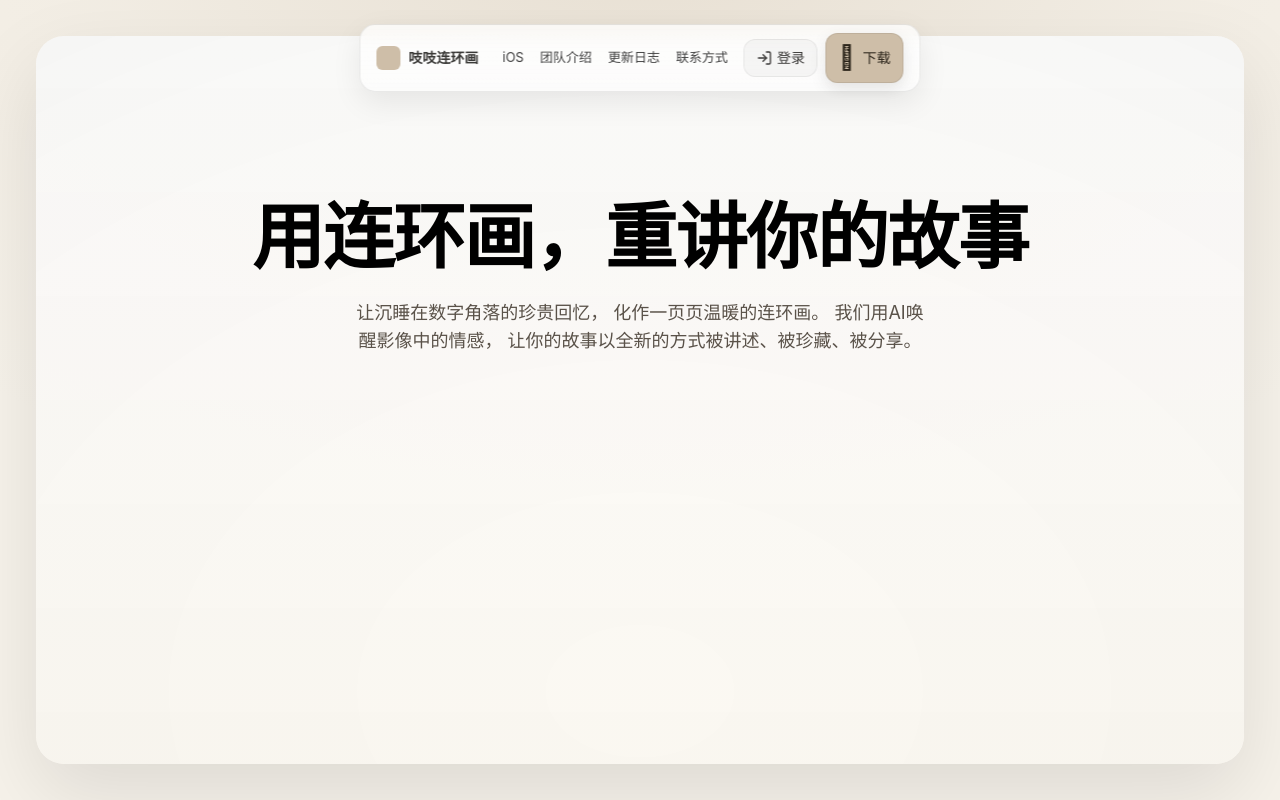
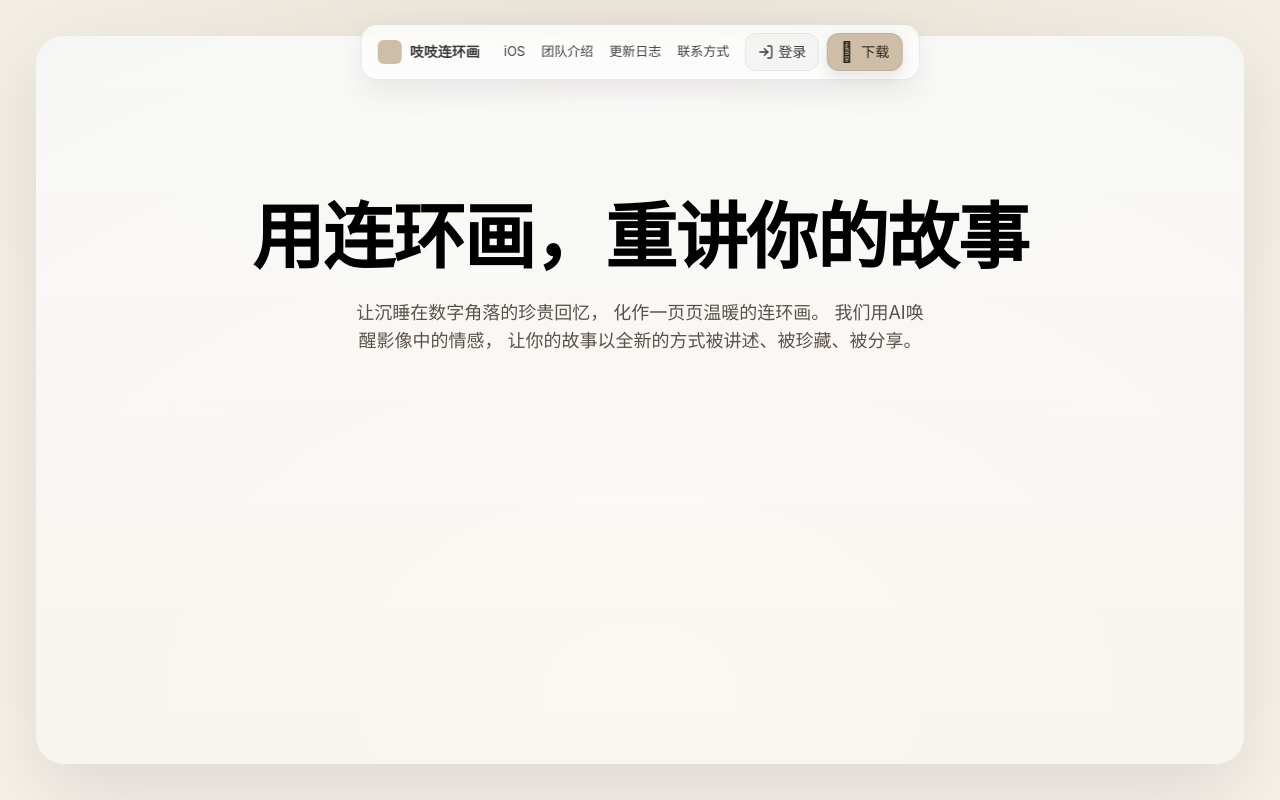
Before and after one commit to chiimagnus/ZZComicStripe_Web, a React (Vite) app: page / in a window 1280 px wide. Built offline with nearby package versions, Linux system fonts and the light colour scheme.

Commit message:
feat: 更新导航组件以优化视觉效果
- 调整了导航组件中下载按钮的样式，将字体大小从 2xl 修改为 xl，并增加了行高，提升了视觉一致性。
- 此更改旨在改善用户界面，增强用户体验。

```diff
--- a/src/components/layout/Navigation.tsx
+++ b/src/components/layout/Navigation.tsx
@@ -80,7 +80,7 @@ function Navigation({ onLoginClick }: NavigationProps) {
             role="button"
             tabIndex={0}
           >
-            <span className="text-2xl"></span>
+            <span className="text-xl leading-none"></span>
             <span>下载</span>
           </a>
 
```
